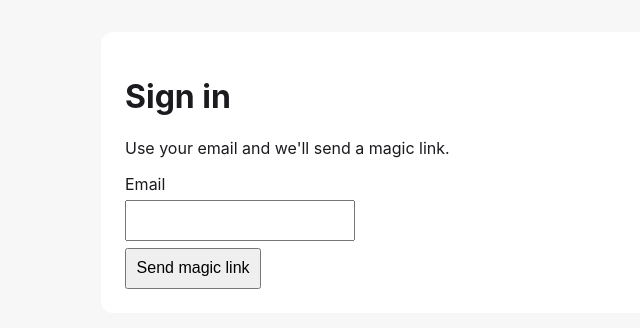
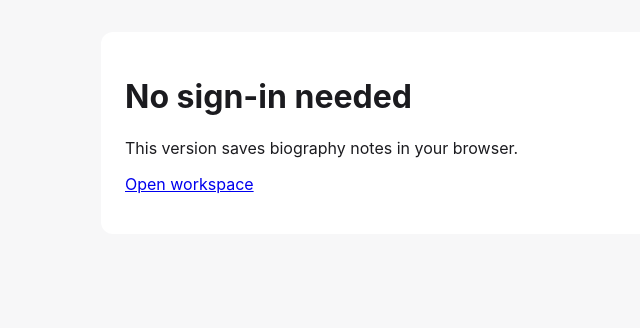
Before and after one commit to AHProjections/Biography, a Next.js app: page /auth in a window 1280 px wide. Shown: the top 328 px of the page, without its empty margins (135-775 px from the left). Built offline with nearby package versions, Linux system fonts and the light colour scheme.

Commit message:
Replace sign-in page with local mode notice

```diff
--- a/app/auth/page.tsx
+++ b/app/auth/page.tsx
@@ -1,62 +1,13 @@
-'use client';
-
-import { FormEvent, useState } from 'react';
-import { createClient, getSupabaseBrowserConfigError } from '@/lib/supabase/browser';
+import Link from 'next/link';
 
 export default function AuthPage() {
-  const [email, setEmail] = useState('');
-  const [message, setMessage] = useState('');
-
-  const onSubmit = async (event: FormEvent<HTMLFormElement>) => {
-    event.preventDefault();
-    setMessage('');
-
-    const configError = getSupabaseBrowserConfigError();
-    if (configError) {
-      setMessage(configError);
-      return;
-    }
-
-    try {
-      const supabase = createClient();
-      const { error } = await supabase.auth.signInWithOtp({
-        email,
-        options: {
-          emailRedirectTo: `${window.location.origin}/auth/callback`,
-        },
-      });
-
-      setMessage(
-        error ? `Unable to send magic link: ${error.message}` : 'Magic link sent. Check your inbox.',
-      );
-    } catch (error) {
-      setMessage(
-        error instanceof Error
-          ? `Unable to send magic link: ${error.message}`
-          : 'Unable to send magic link. Check the Supabase settings in Vercel and Supabase Auth URL Configuration.',
-      );
-    }
-  };
-
   return (
     <main>
-      <h1>Sign in</h1>
-      <p>Use your email and we&apos;ll send a magic link.</p>
-      <form onSubmit={onSubmit}>
-        <label htmlFor="email">Email</label>
-        <br />
-        <input
-          id="email"
-          type="email"
-          value={email}
-          onChange={(e) => setEmail(e.target.value)}
-          required
-          autoComplete="email"
-        />
-        <br />
-        <button type="submit">Send magic link</button>
-      </form>
-      {message ? <p>{message}</p> : null}
+      <h1>No sign-in needed</h1>
+      <p>This version saves biography notes in your browser.</p>
+      <p>
+        <Link href="/dashboard">Open workspace</Link>
+      </p>
     </main>
   );
 }
```
